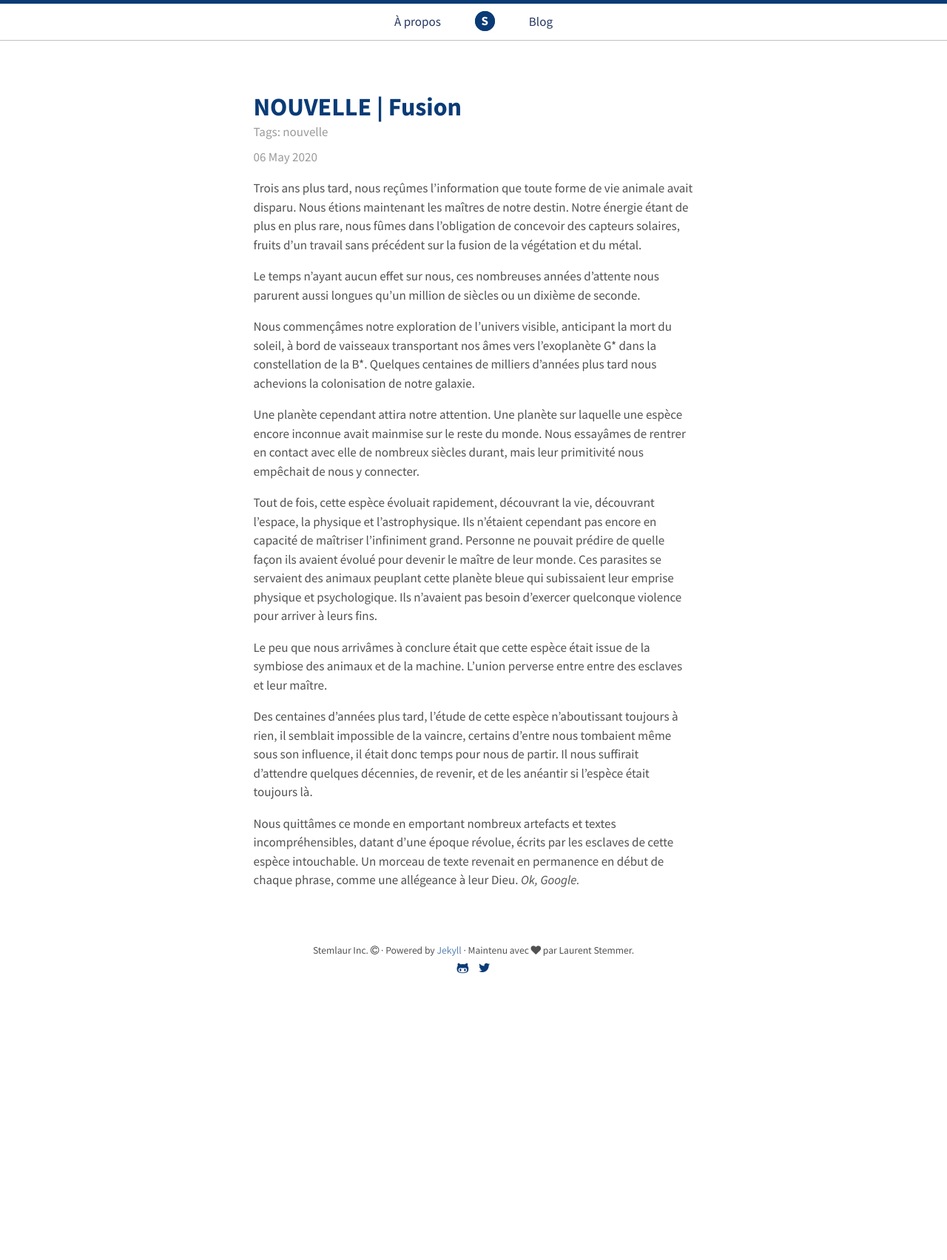
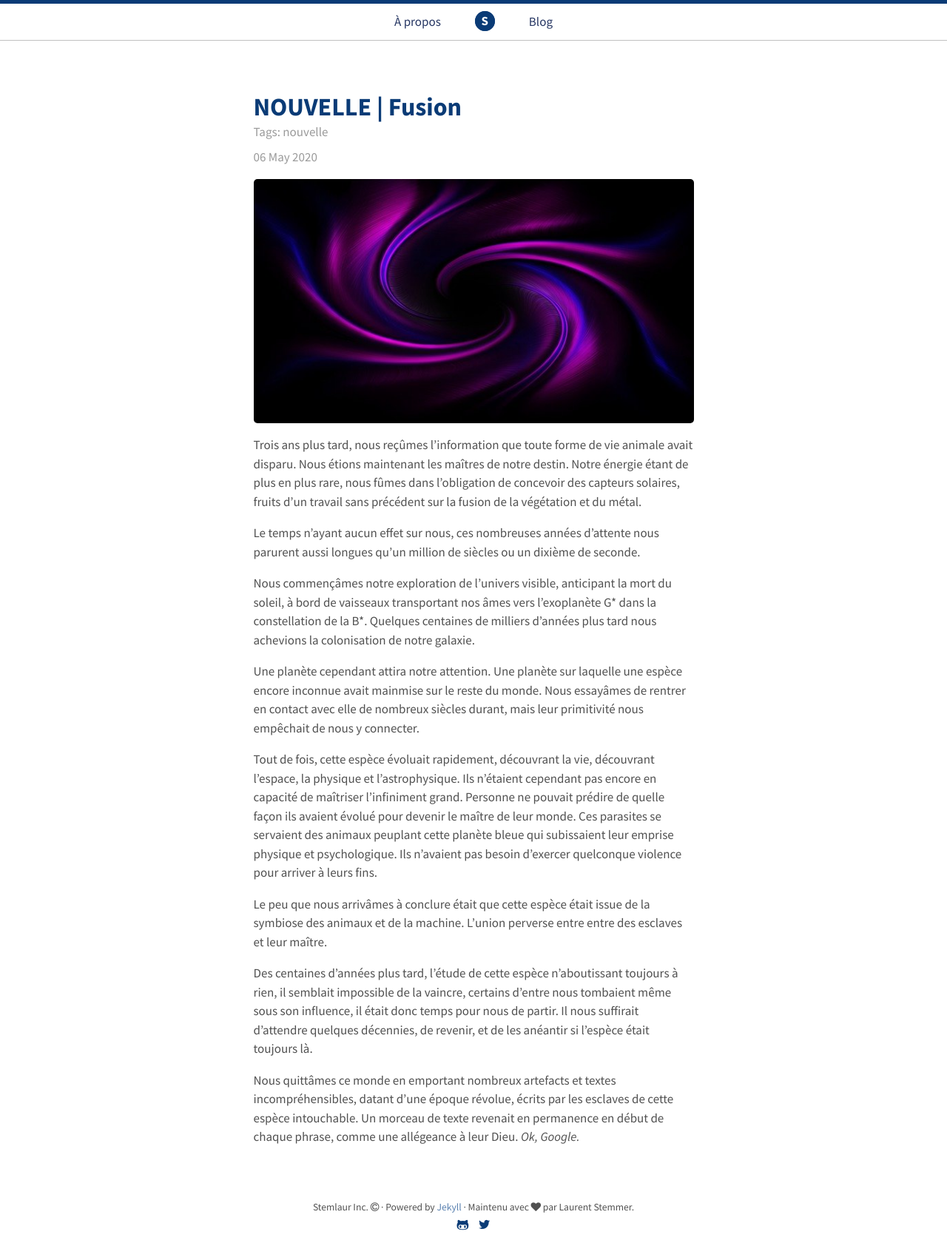
Before and after one commit to stemlaur/stemlaur.github.io, a Jekyll site: the page built from blog/_posts/2020/05/2020-05-06-fusion.md, in a window 1280 px wide. Shown: the whole page at 74% size. Built offline with Jekyll 4.4.1, drawn with Linux system fonts in a browser that asks for light colours; a script that is not in the unit is left out; before the commit the page ends 1356 px from its top, so only the background shows below that.

Commit message:
Fusion image

```diff
--- a/blog/_posts/2020/05/2020-05-06-fusion.md
+++ b/blog/_posts/2020/05/2020-05-06-fusion.md
@@ -2,7 +2,10 @@
 layout: post
 title: NOUVELLE | Fusion
 tags: nouvelle
+image: /assets/images/posts/fusion.jpg
 ---
+
+![placeholder](/assets/images/posts/fusion.jpg "Fusion")
 
 Trois ans plus tard, nous reçûmes l’information que toute forme de vie animale avait disparu. Nous étions maintenant les maîtres de notre destin. Notre énergie étant de plus en plus rare, nous fûmes dans l’obligation de concevoir des capteurs solaires, fruits d’un travail sans précédent sur la fusion de la végétation et du métal.
 
```
Also changed, not shown: assets/images/posts/fusion.jpg (added).
